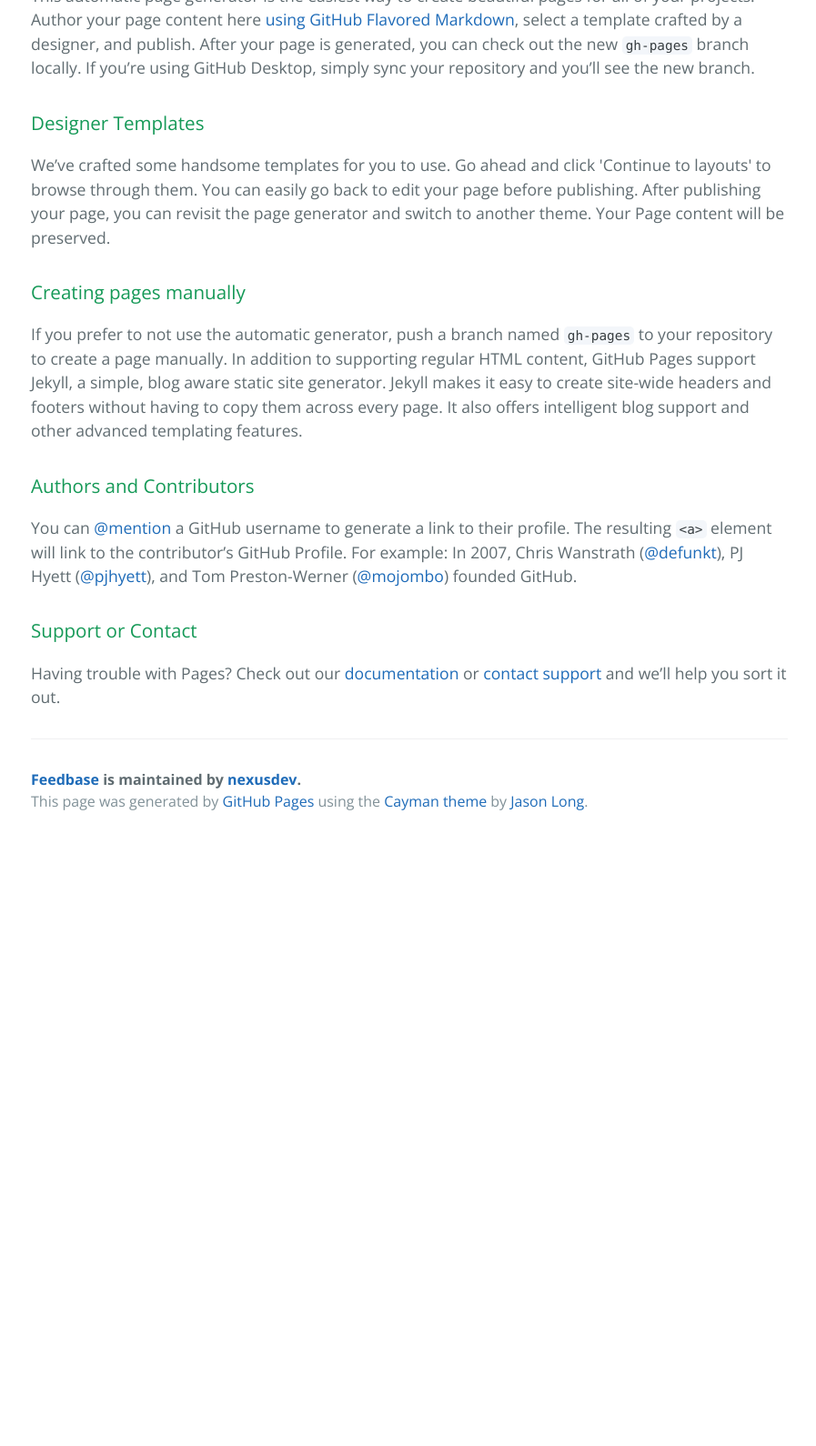
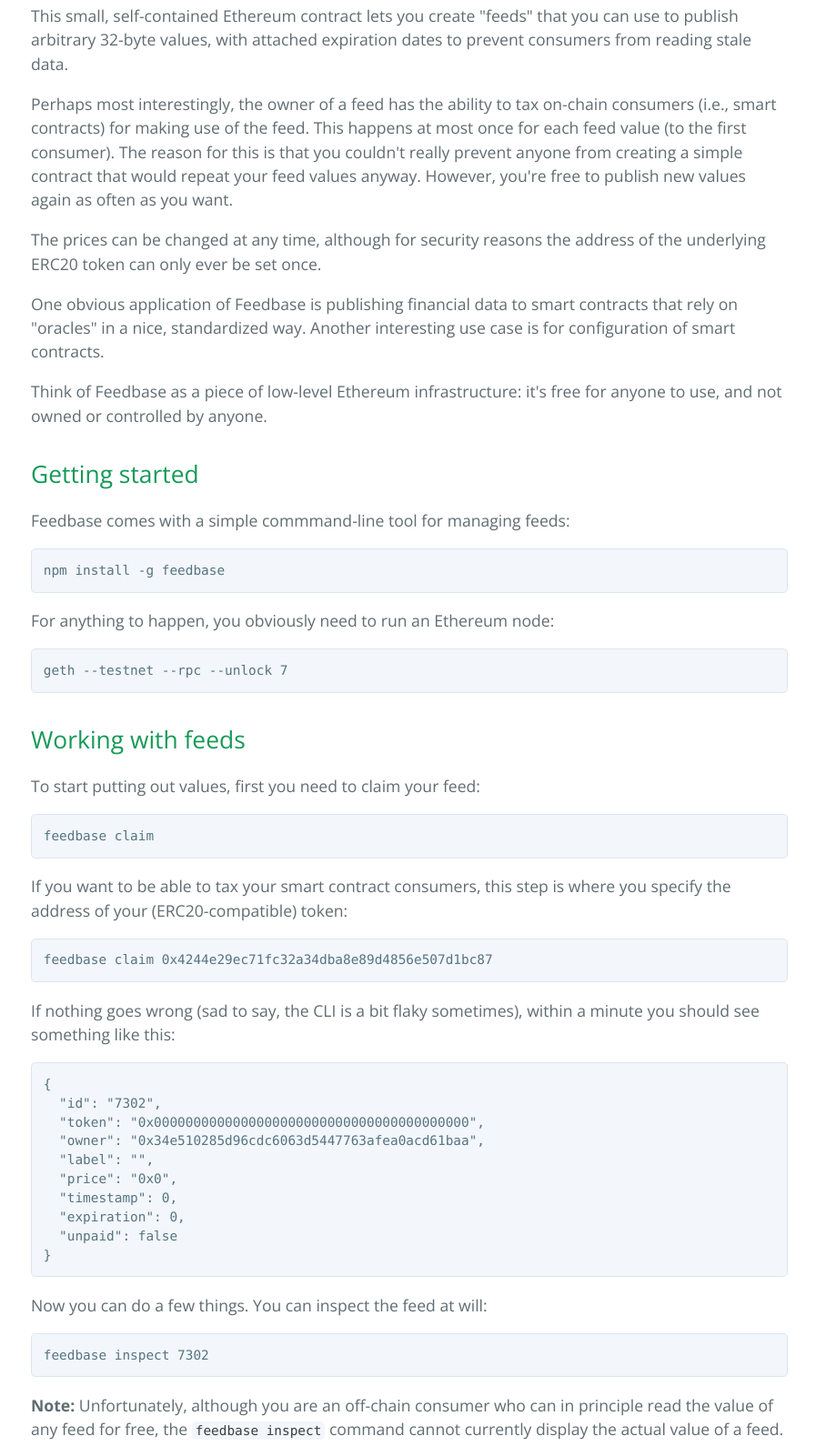
Before and after one commit to mbrock/feedbase, a plain HTML site: page index.html in a window 1280 px wide. Shown: the part 481-2071 px from the top of the page at 91% size, without its empty margins (190-1087 px from the left). Before the commit the page ends 1406 px from the top, so only its background shows below. Drawn offline with nearby package versions, Linux system fonts and the light colour scheme.

```diff
--- a/index.html
+++ b/index.html
@@ -19,30 +19,130 @@
     </section>
 
     <section class="main-content">
-      <h3>
-<a id="welcome-to-github-pages" class="anchor" href="#welcome-to-github-pages" aria-hidden="true"><span aria-hidden="true" class="octicon octicon-link"></span></a>Welcome to GitHub Pages.</h3>
+      <h1>
+<a id="feedbase" class="anchor" href="#feedbase" aria-hidden="true"><span aria-hidden="true" class="octicon octicon-link"></span></a>Feedbase</h1>
 
-<p>This automatic page generator is the easiest way to create beautiful pages for all of your projects. Author your page content here <a href="https://guides.github.com/features/mastering-markdown/">using GitHub Flavored Markdown</a>, select a template crafted by a designer, and publish. After your page is generated, you can check out the new <code>gh-pages</code> branch locally. If you’re using GitHub Desktop, simply sync your repository and you’ll see the new branch.</p>
+<p>This small, self-contained Ethereum contract lets you create "feeds"
+that you can use to publish arbitrary 32-byte values, with attached
+expiration dates to prevent consumers from reading stale data.</p>
 
-<h3>
-<a id="designer-templates" class="anchor" href="#designer-templates" aria-hidden="true"><span aria-hidden="true" class="octicon octicon-link"></span></a>Designer Templates</h3>
+<p>Perhaps most interestingly, the owner of a feed has the ability to tax
+on-chain consumers (i.e., smart contracts) for making use of the feed.
+This happens at most once for each feed value (to the first consumer).
+The reason for this is that you couldn't really prevent anyone from
+creating a simple contract that would repeat your feed values anyway.
+However, you're free to publish new values again as often as you want.</p>
 
-<p>We’ve crafted some handsome templates for you to use. Go ahead and click 'Continue to layouts' to browse through them. You can easily go back to edit your page before publishing. After publishing your page, you can revisit the page generator and switch to another theme. Your Page content will be preserved.</p>
+<p>The prices can be changed at any time, although for security reasons
+the address of the underlying ERC20 token can only ever be set once.</p>
 
-<h3>
-<a id="creating-pages-manually" class="anchor" href="#creating-pages-manually" aria-hidden="true"><span aria-hidden="true" class="octicon octicon-link"></span></a>Creating pages manually</h3>
+<p>One obvious application of Feedbase is publishing financial data to
+smart contracts that rely on "oracles" in a nice, standardized way.
+Another interesting use case is for configuration of smart contracts.</p>
 
-<p>If you prefer to not use the automatic generator, push a branch named <code>gh-pages</code> to your repository to create a page manually. In addition to supporting regular HTML content, GitHub Pages support Jekyll, a simple, blog aware static site generator. Jekyll makes it easy to create site-wide headers and footers without having to copy them across every page. It also offers intelligent blog support and other advanced templating features.</p>
+<p>Think of Feedbase as a piece of low-level Ethereum infrastructure:
+it's free for anyone to use, and not owned or controlled by anyone.</p>
 
-<h3>
-<a id="authors-and-contributors" class="anchor" href="#authors-and-contributors" aria-hidden="true"><span aria-hidden="true" class="octicon octicon-link"></span></a>Authors and Contributors</h3>
+<h2>
+<a id="getting-started" class="anchor" href="#getting-started" aria-hidden="true"><span aria-hidden="true" class="octicon octicon-link"></span></a>Getting started</h2>
 
-<p>You can <a href="https://help.github.com/articles/basic-writing-and-formatting-syntax/#mentioning-users-and-teams" class="user-mention">@mention</a> a GitHub username to generate a link to their profile. The resulting <code>&lt;a&gt;</code> element will link to the contributor’s GitHub Profile. For example: In 2007, Chris Wanstrath (<a href="https://github.com/defunkt" class="user-mention">@defunkt</a>), PJ Hyett (<a href="https://github.com/pjhyett" class="user-mention">@pjhyett</a>), and Tom Preston-Werner (<a href="https://github.com/mojombo" class="user-mention">@mojombo</a>) founded GitHub.</p>
+<p>Feedbase comes with a simple commmand-line tool for managing feeds:</p>
 
-<h3>
-<a id="support-or-contact" class="anchor" href="#support-or-contact" aria-hidden="true"><span aria-hidden="true" class="octicon octicon-link"></span></a>Support or Contact</h3>
+<pre><code>npm install -g feedbase
+</code></pre>
 
-<p>Having trouble with Pages? Check out our <a href="https://help.github.com/pages">documentation</a> or <a href="https://github.com/contact">contact support</a> and we’ll help you sort it out.</p>
+<p>For anything to happen, you obviously need to run an Ethereum node:</p>
+
+<pre><code>geth --testnet --rpc --unlock 7
+</code></pre>
+
+<h2>
+<a id="working-with-feeds" class="anchor" href="#working-with-feeds" aria-hidden="true"><span aria-hidden="true" class="octicon octicon-link"></span></a>Working with feeds</h2>
+
+<p>To start putting out values, first you need to claim your feed:</p>
+
+<pre><code>feedbase claim
+</code></pre>
+
+<p>If you want to be able to tax your smart contract consumers, this step
+is where you specify the address of your (ERC20-compatible) token:</p>
+
+<pre><code>feedbase claim 0x4244e29ec71fc32a34dba8e89d4856e507d1bc87
+</code></pre>
+
+<p>If nothing goes wrong (sad to say, the CLI is a bit flaky sometimes),
+within a minute you should see something like this:</p>
+
+<pre><code>{
+  "id": "7302",
+  "token": "0x0000000000000000000000000000000000000000",
+  "owner": "0x34e510285d96cdc6063d5447763afea0acd61baa",
+  "label": "",
+  "price": "0x0",
+  "timestamp": 0,
+  "expiration": 0,
+  "unpaid": false
+}
+</code></pre>
+
+<p>Now you can do a few things.  You can inspect the feed at will:</p>
+
+<pre><code>feedbase inspect 7302
+</code></pre>
+
+<p><strong>Note:</strong>  Unfortunately, although you are an off-chain consumer who
+can in principle read the value of any feed for free, the <code>feedbase
+inspect</code> command cannot currently display the actual value of a feed.</p>
+
+<p>You can set an arbitrary label (32 bytes maximum):</p>
+
+<pre><code>feedbase set-label 7302 "Temperature in Central Park"
+</code></pre>
+
+<p>If you specified a token, you can change the price:</p>
+
+<pre><code>feedbase set-price 7302 0x10000000
+</code></pre>
+
+<p>You can transfer ownership of the feed to another account:</p>
+
+<pre><code>feedbase set-owner 7302 0x4b51d646f0e3677411b27101d2a3f09223a8372e
+</code></pre>
+
+<p>You can also continuously watch the blockchain for all Feedbase events:</p>
+
+<pre><code>feedbase watch
+</code></pre>
+
+<p>Now, to actually update the feed value, you'd use a command like this:</p>
+
+<pre><code>feedbase set 7302 0x0000000000000000000000000000000490000000000000000000000000000000 1467204471
+</code></pre>
+
+<p>Here, we're setting the value of feed number 7302 to the number 73
+represented in 128x128 fixed-point notation.  The expiration date is
+set to June 29 12:47:51 UTC 2016 (represented in standard Unix time).</p>
+
+<p>Again, the values can be anything as long as they fit within 32 bytes.</p>
+
+<p>That's it!</p>
+
+<h2>
+<a id="more-information" class="anchor" href="#more-information" aria-hidden="true"><span aria-hidden="true" class="octicon octicon-link"></span></a>More information</h2>
+
+<p>For more details, take a look at the following files:</p>
+
+<pre><code>contracts/feedbase.sol
+contracts/feedbase_test.sol
+bin/feedbase
+lib/feedbase.js
+</code></pre>
+
+<p>You can also check out Keeper (<a href="https://github.com/nexusdev/keeper">https://github.com/nexusdev/keeper</a>),
+an "admin toolkit for incentive-following software daemons," designed
+to do things like publishing price feeds to blockchains.</p>
+
+<p>Happy hacking!</p>
 
       <footer class="site-footer">
         <span class="site-footer-owner"><a href="https://github.com/nexusdev/feedbase">Feedbase</a> is maintained by <a href="https://github.com/nexusdev">nexusdev</a>.</span>
```
Also changed, not shown: params.json (+1 -1 lines).
